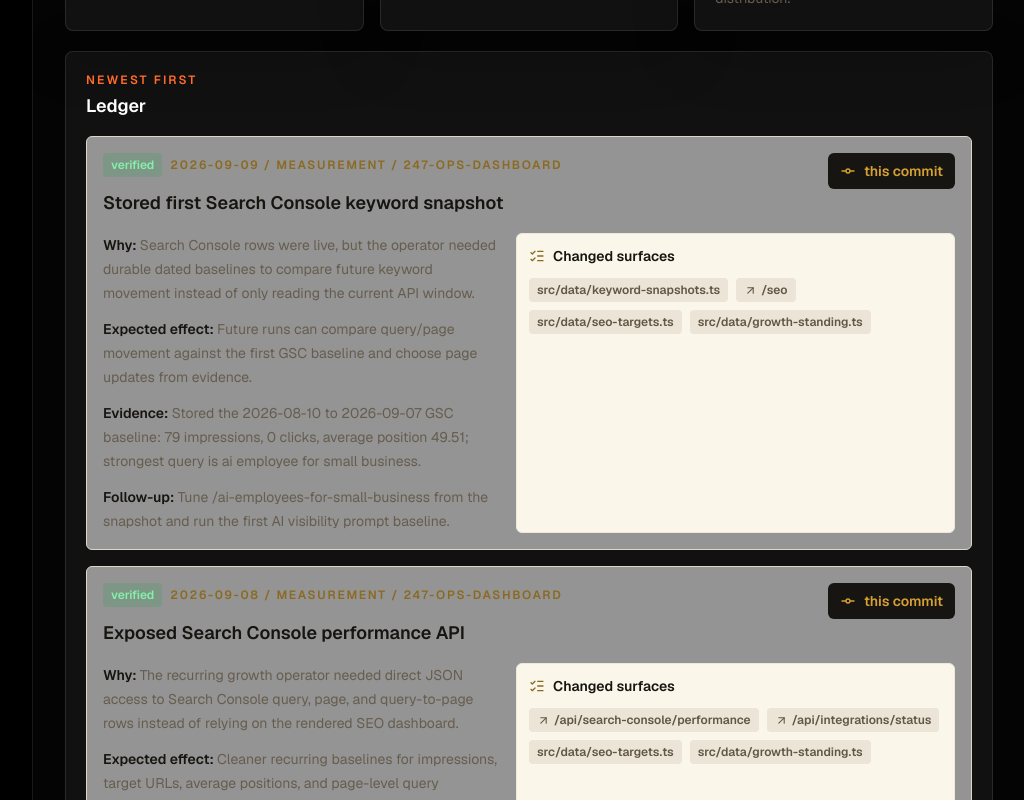
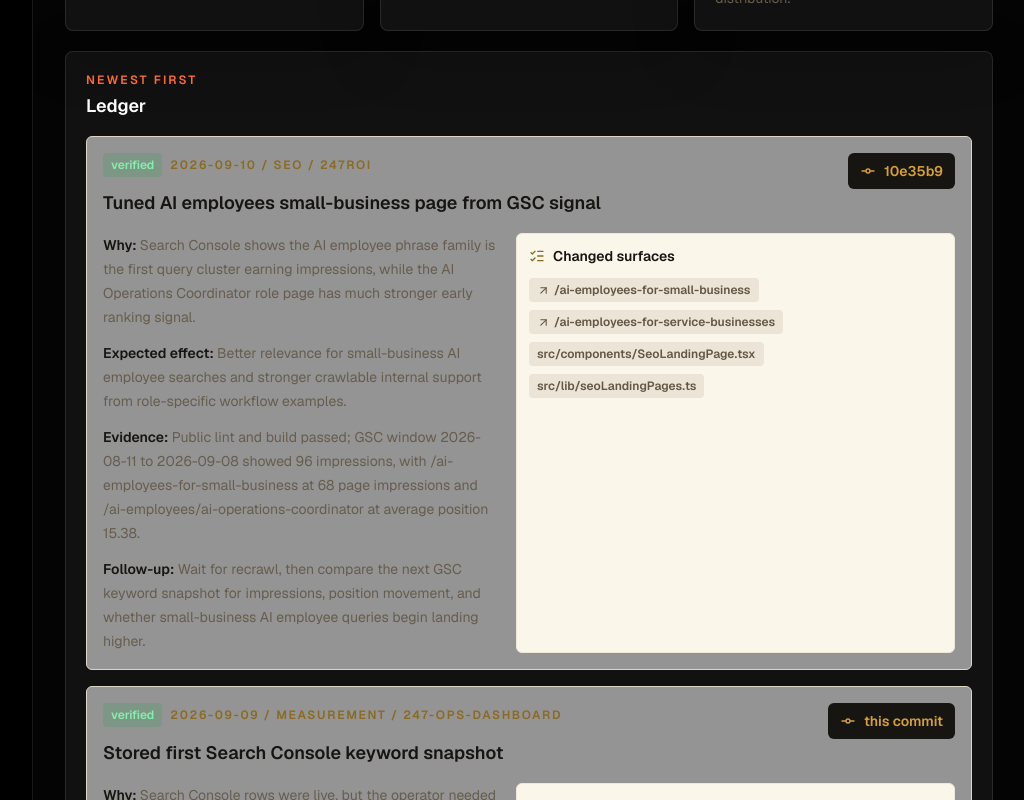
Before and after one commit to bkelly623/247-ops-dashboard, a Next.js app: page /work in a window 1280 px wide. Shown: the part 440-1240 px from the top of the page, without its empty margins (255-1279 px from the left). Built offline with nearby package versions, Linux system fonts and the light colour scheme.

Commit message:
Record AI employees SEO tuning

```diff
--- a/src/data/growth-standing.ts
+++ b/src/data/growth-standing.ts
@@ -97,17 +97,17 @@ export const standingScores: StandingScore[] = [
   {
     id: "seo",
     area: "SEO",
-    score: 5,
+    score: 5.5,
     targetScore: 8,
     trend: "improving",
-    lastUpdated: "2026-09-01",
+    lastUpdated: "2026-09-10",
     currentStanding:
-      "Target pages exist for the main commercial clusters, and Search Console now provides live query, page, and query-to-page performance data.",
+      "Target pages exist for the main commercial clusters, Search Console provides live query/page data, and the first GSC-backed page tuning shipped for /ai-employees-for-small-business.",
     proofHave:
-      "P1 and P2 page list exists; manual site searches show Google has discovered the domain and several core URLs; GSC reports live impressions.",
+      "P1 and P2 page list exists; manual site searches show Google has discovered the domain and several core URLs; GSC reports live impressions; /ai-employees-for-small-business now has stronger workflow copy and internal links to role examples.",
     proofMissing:
       "Clicks, stronger target URL matches, Bing data, and multiple monthly deltas.",
-    nextAction: "Use the stored GSC keyword snapshot to tune /ai-employees-for-small-business, then refresh monthly for movement.",
+    nextAction: "Wait for recrawl, then compare the next GSC keyword snapshot and start the first stored AI visibility prompt baseline.",
     evidence: ["/seo", "/visibility"],
   },
   {
--- a/src/data/seo-targets.ts
+++ b/src/data/seo-targets.ts
@@ -325,7 +325,7 @@ export const longTailCampaigns: LongTailCampaign[] = [
     ],
     proofSource: "Search Console shows current impressions for this exact phrase family.",
     nextAction:
-      "Tune the target page first, then add internal links and role-specific support pages around operations coordinator, follow-up, estimator, and inbox/admin workflows.",
+      "Page tuned 2026-09-10 with stronger workflow language and role-example links; wait for recrawl, then compare GSC movement against the stored keyword snapshot.",
   },
   {
     cluster: "What should my business automate first",
@@ -546,8 +546,8 @@ export const seoKeywordTargets: SeoKeywordTarget[] = [
     targetPage: "/ai-employees-for-small-business",
     status: "page-live",
     baseline: "Search Console shows impressions for the exact query family",
-    current: "First page to tune from real Google signal, not the only target",
-    nextAction: "Tune title, H1, intro answer block, role examples, FAQs, internal links, and audit CTA for the exact small-business intent.",
+    current: "GSC-backed tuning shipped 2026-09-10 in public-site commit 10e35b9",
+    nextAction: "Wait for recrawl, then compare query/page impressions and average position in the next GSC snapshot.",
   },
   {
     term: "AI visibility optimization",
--- a/src/data/work-ledger.ts
+++ b/src/data/work-ledger.ts
@@ -25,6 +25,27 @@ export type WorkLedgerEntry = {
 };
 
 export const workLedger: WorkLedgerEntry[] = [
+  {
+    date: "2026-09-10",
+    area: "SEO",
+    title: "Tuned AI employees small-business page from GSC signal",
+    repo: "247ROI",
+    commit: "10e35b9",
+    changed: [
+      "/ai-employees-for-small-business",
+      "/ai-employees-for-service-businesses",
+      "src/components/SeoLandingPage.tsx",
+      "src/lib/seoLandingPages.ts",
+    ],
+    why: "Search Console shows the AI employee phrase family is the first query cluster earning impressions, while the AI Operations Coordinator role page has much stronger early ranking signal.",
+    expectedEffect:
+      "Better relevance for small-business AI employee searches and stronger crawlable internal support from role-specific workflow examples.",
+    evidenceStatus: "verified",
+    evidence:
+      "Public lint and build passed; GSC window 2026-08-11 to 2026-09-08 showed 96 impressions, with /ai-employees-for-small-business at 68 page impressions and /ai-employees/ai-operations-coordinator at average position 15.38.",
+    followUp:
+      "Wait for recrawl, then compare the next GSC keyword snapshot for impressions, position movement, and whether small-business AI employee queries begin landing higher.",
+  },
   {
     date: "2026-09-09",
     area: "Measurement",
```
